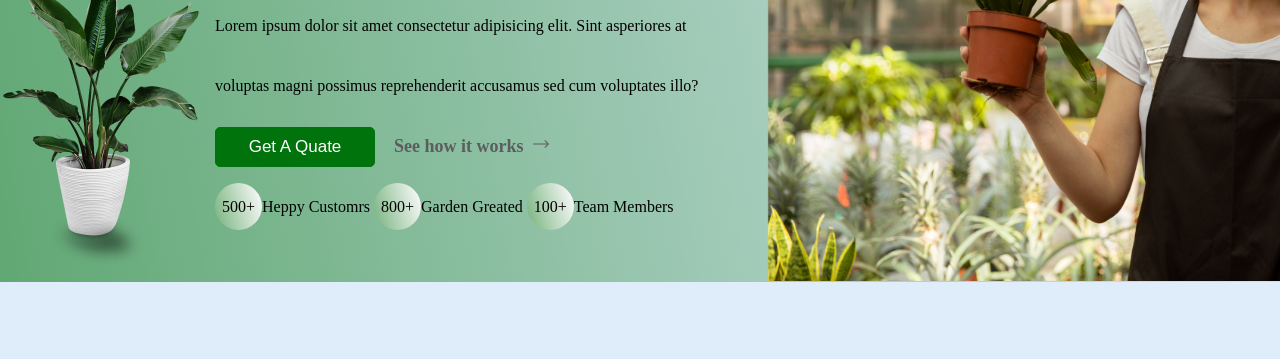
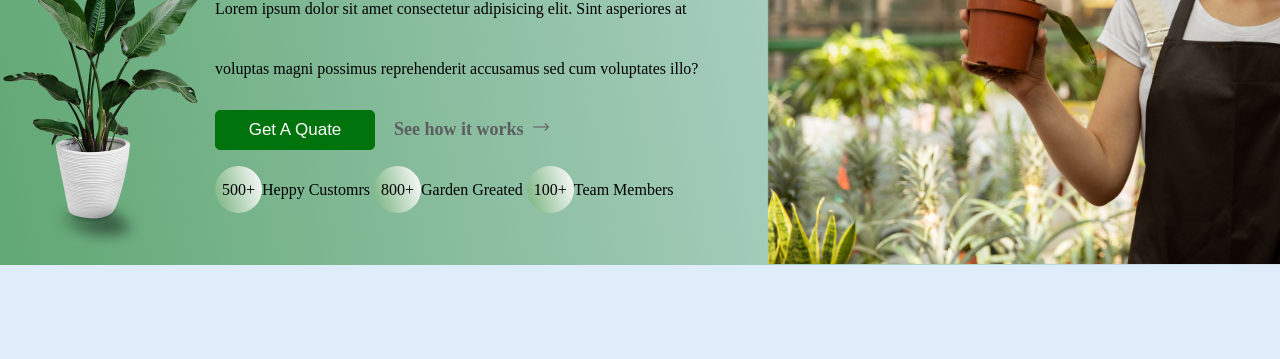
Before and after one commit to Anatoliy472/shop-figma, a plain HTML site: page index.html in a window 1280 px wide. Shown: the part 441-800 px from the top of the page. Drawn offline with Linux system fonts and the light colour scheme.

Commit message:
added margin div/present

```diff
--- a/style.css
+++ b/style.css
@@ -221,11 +221,10 @@ width: 18.5px;
 height: 2.4px;
 background-color: #0C4B35;
 }
+
+}
 .present{
 margin-top: -17px;
-}
-}
-.present{
 display: flex;
 height: 579px;
 width: 1536px;
```
